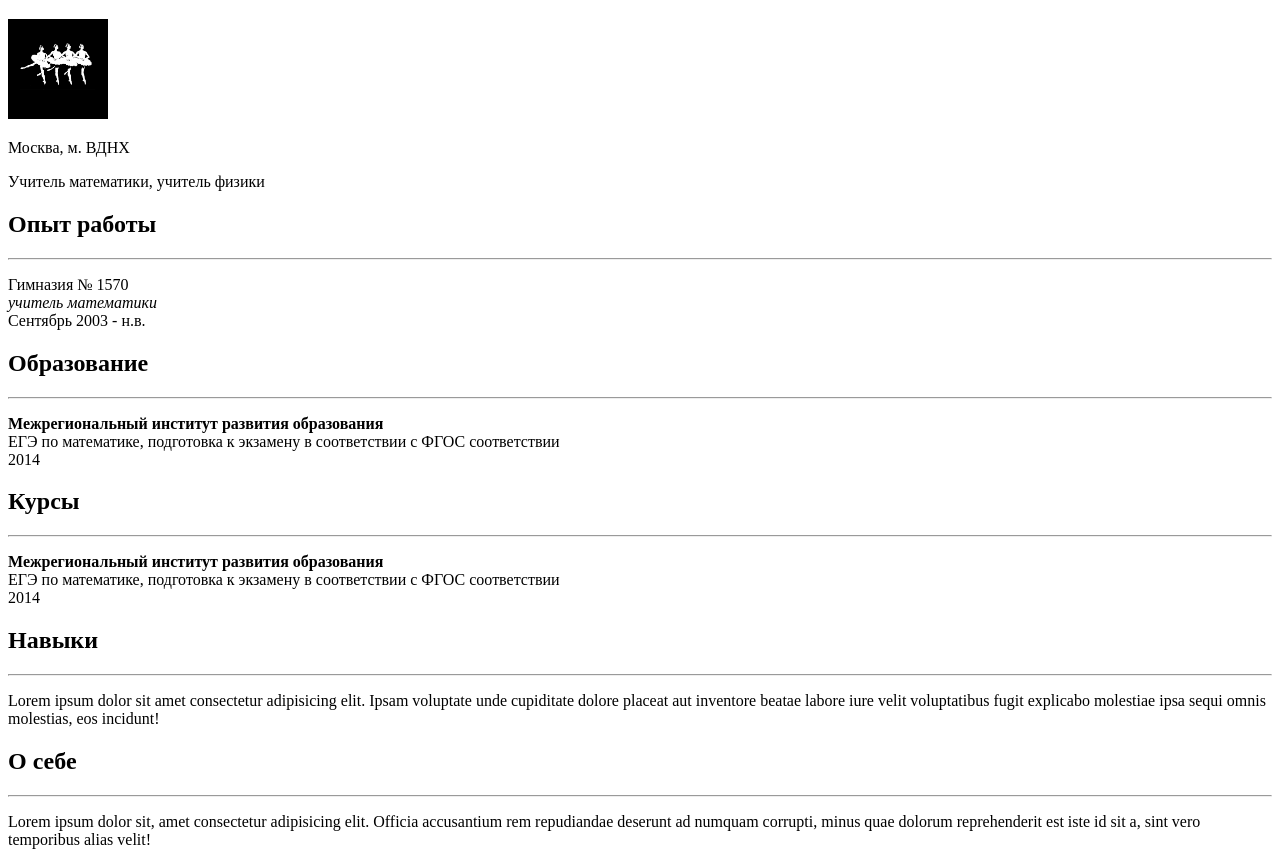
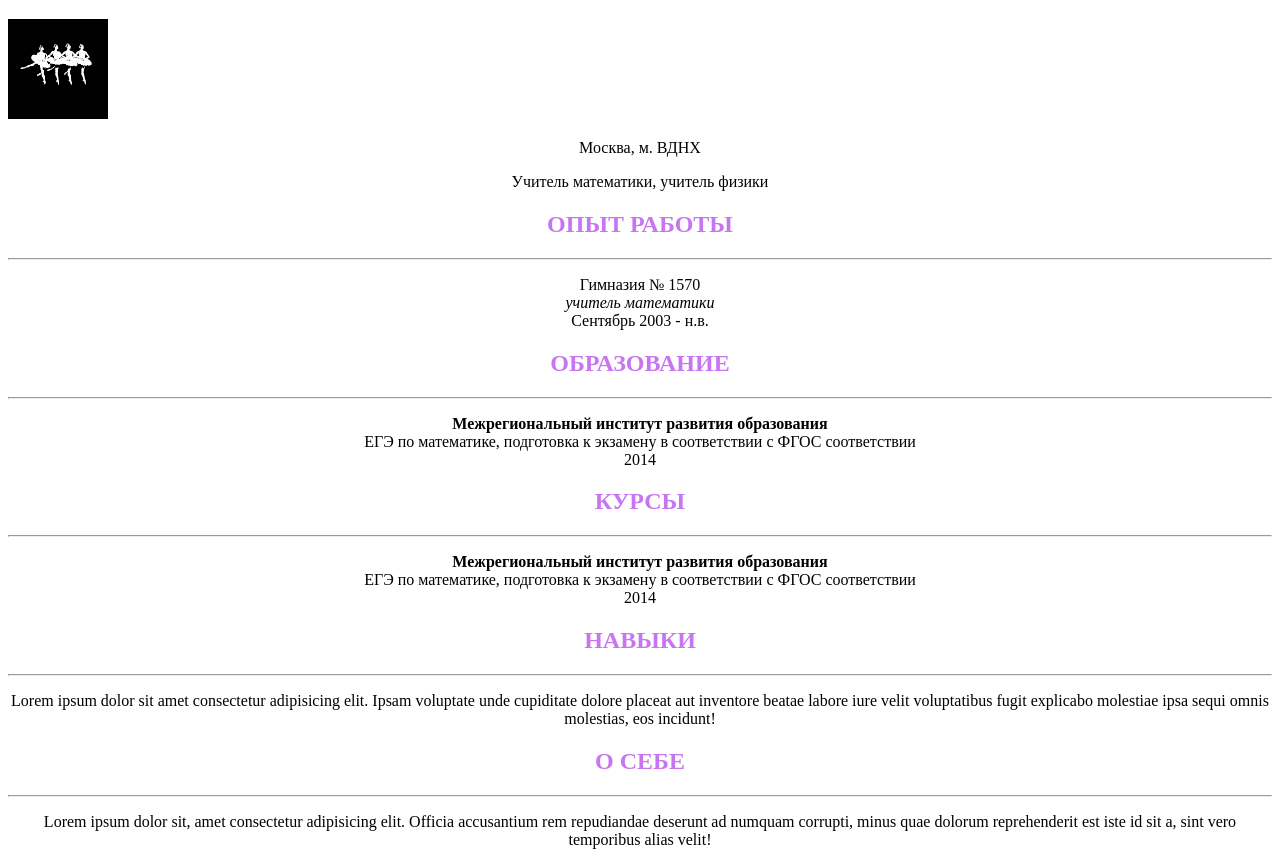
Before and after one commit to MichaelZolotov77/Layout-designer-block-2, a plain HTML site: page index.html in a window 1280 px wide. Shown: the part 61-926 px from the top of the page. Drawn offline with Linux system fonts and the light colour scheme.

Commit message:
Тег style

```diff
--- a/index.html
+++ b/index.html
@@ -3,7 +3,17 @@
   <head>
     <meta charset="UTF-8" />
     <meta name="description" content="some text here" />
-    <title>Заголовок сайта</title>
+    <title>CV</title>
+    <style>
+      h2 {
+        text-transform: uppercase;
+        color: #c775f0;
+        text-align: center;
+      }
+      p {
+        text-align: center;
+      }
+    </style>
   </head>
   <body>
     <h1 style="text-align: center; color: red">
```
